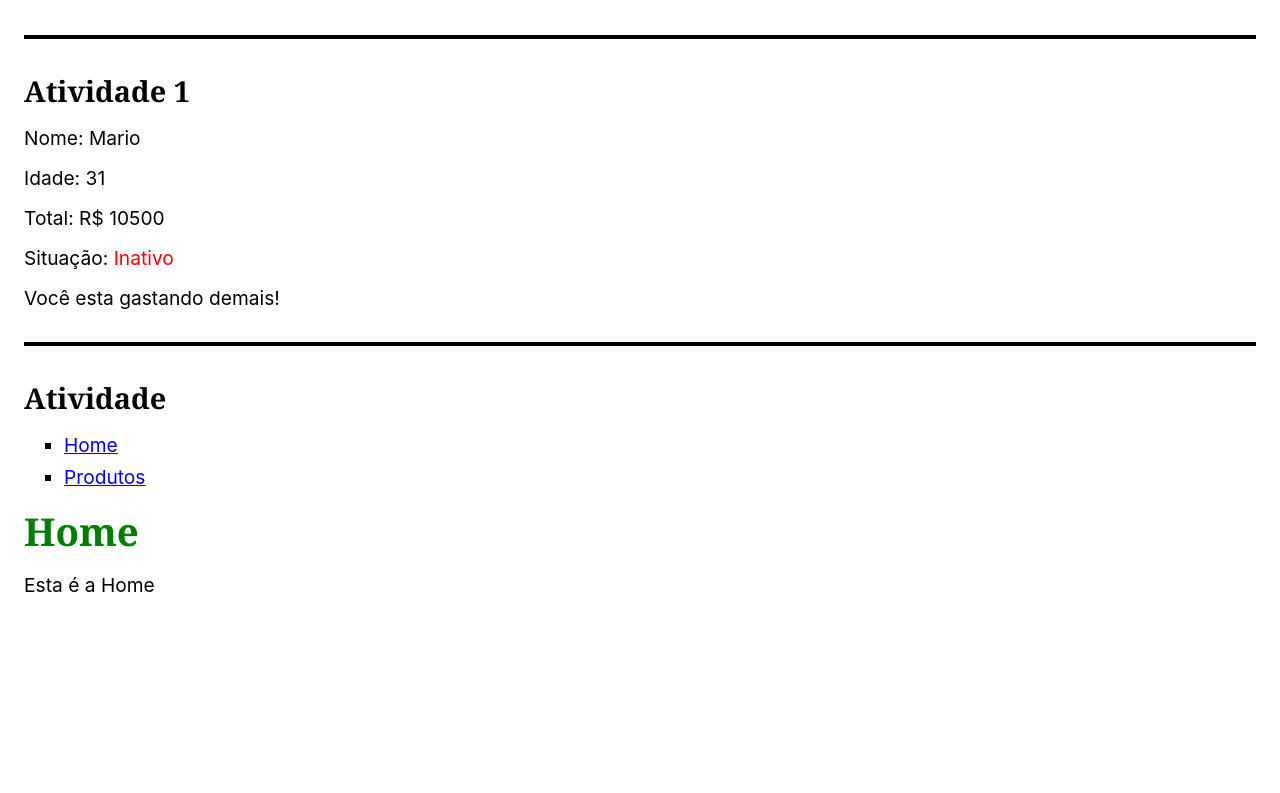
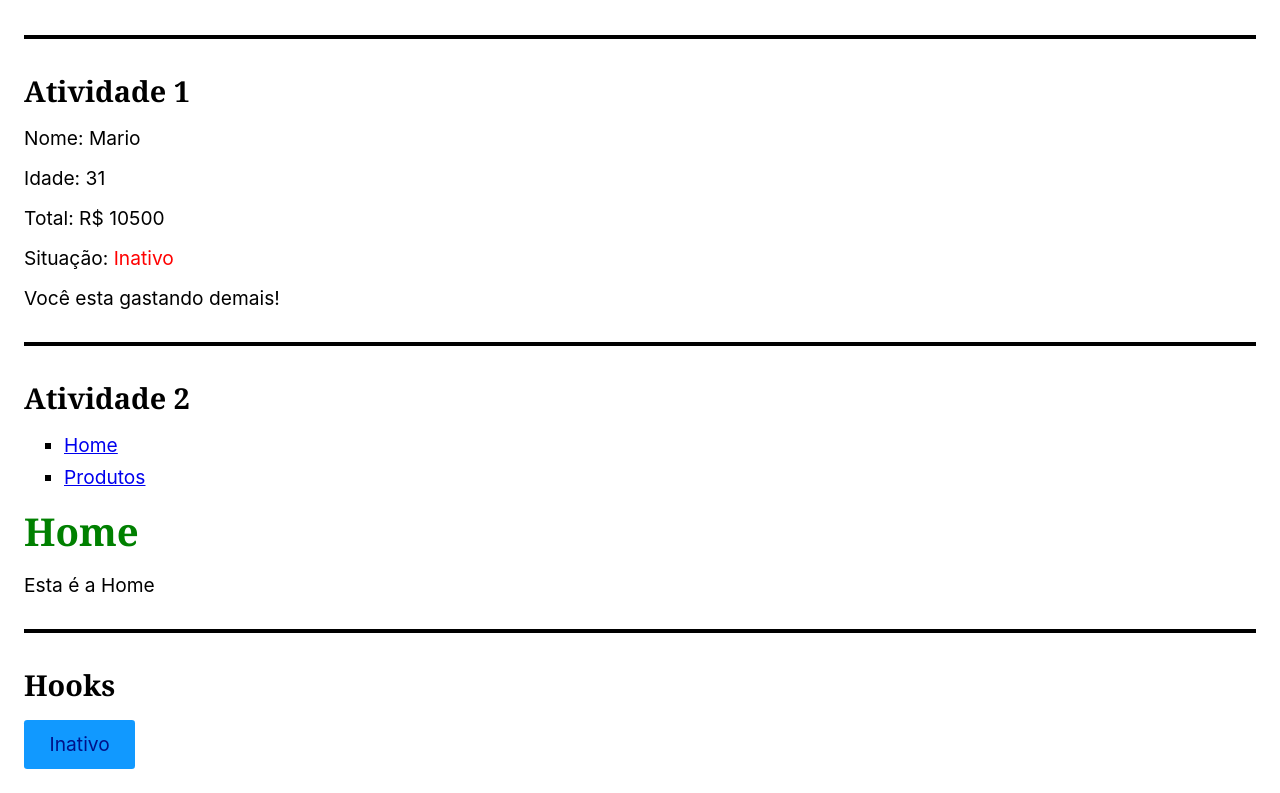
Before and after one commit to Danielzory/Origamid-React, a React (Create React App) app: page / in a window 1280 px wide. Shown: the part 326-1119 px from the top of the page. Before the commit the page ends 947 px from the top, so only its background shows below. Built offline with nearby package versions, Linux system fonts and the light colour scheme.

Commit message:
React Hooks - useState

```diff
--- a/src/App.js
+++ b/src/App.js
@@ -1,5 +1,6 @@
 import { useEffect, useState } from "react";
 import Aula3 from "./Aula 3/Aula3";
+import Aula4 from "./Aula 4/Aula4";
 
 
 const luana = {
@@ -98,6 +99,9 @@ const total = cliente.compras
 
         <Aula3 />
 
+        <hr />
+        <Aula4 />
+
 
 
     </>
--- a/src/Aula 3/Aula3.js
+++ b/src/Aula 3/Aula3.js
@@ -12,7 +12,7 @@ const Aula3 = () => {
 
   return (
     <div>
-      <h2>Atividade</h2>
+      <h2>Atividade 2</h2>
 
       <Header3 />
       <Page />
--- /dev/null
+++ b/src/Aula 4/Aula4.js
@@ -0,0 +1,18 @@
+import React from 'react'
+import Botao from './Botão.js/Botao'
+import Modal from './Modal/Modal'
+import { useState } from 'react'
+
+const Aula4 = () => {
+    const [ativo, setAtivo] = useState(false);
+
+  return (
+    <>
+        <h2>Hooks</h2>
+        <Modal ativo={ativo} setAtivo={setAtivo} />
+        <Botao ativo={ativo} setAtivo={setAtivo} />
+    </>
+  )
+}
+
+export default Aula4
--- /dev/null
+++ b/src/Aula 4/Botão.js/Botao.js
@@ -0,0 +1,15 @@
+
+const Botao = ({ativo, setAtivo}) => {
+
+    const handleClick = () => {
+        setAtivo(!ativo)
+    };
+
+  return (
+    <>
+    <button onClick={handleClick}>{ ativo ? 'Ativo' : 'Inativo' }</button>
+    </>
+  );
+};
+
+export default Botao
--- /dev/null
+++ b/src/Aula 4/Modal/Modal.js
@@ -0,0 +1,20 @@
+import React from 'react'
+
+const Modal = ({ativo, setAtivo}) => {
+
+    const dados = {nome: 'Brian', carro: 'Lancer Evo.', velocidade: '315 Km/h'}
+
+    if(ativo)
+        return (
+            <div style={{border: '2px solid gray', boxShadow: '0 0 5px black', padding: '5px', margin:'15px auto'}}>
+                <h3>{dados.nome}</h3>
+                <h3>{dados.carro}</h3>
+                <h3>{dados.velocidade}</h3>
+
+                <button onClick={() => setAtivo(false)} style={{borderRadius: '50%', background: 'red'}}>X</button>
+            </div>
+        );
+    return null
+}
+
+export default Modal
```
